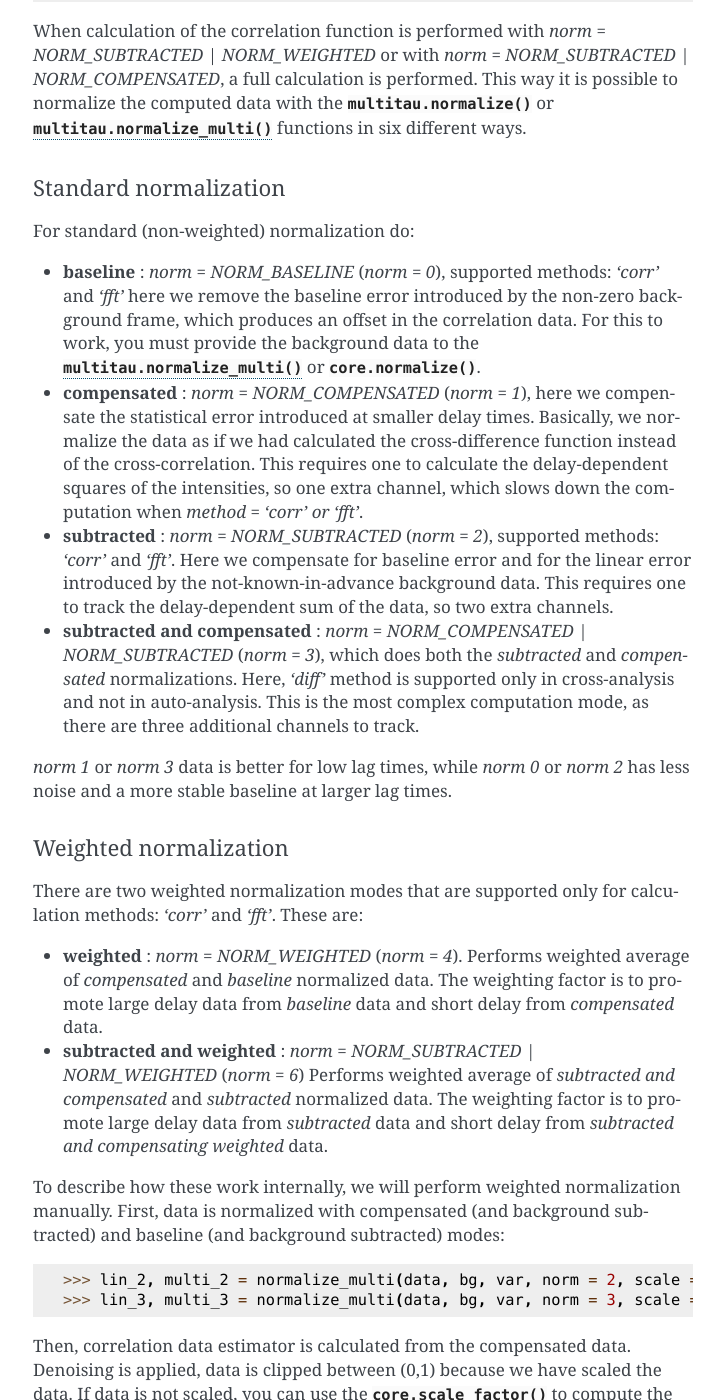
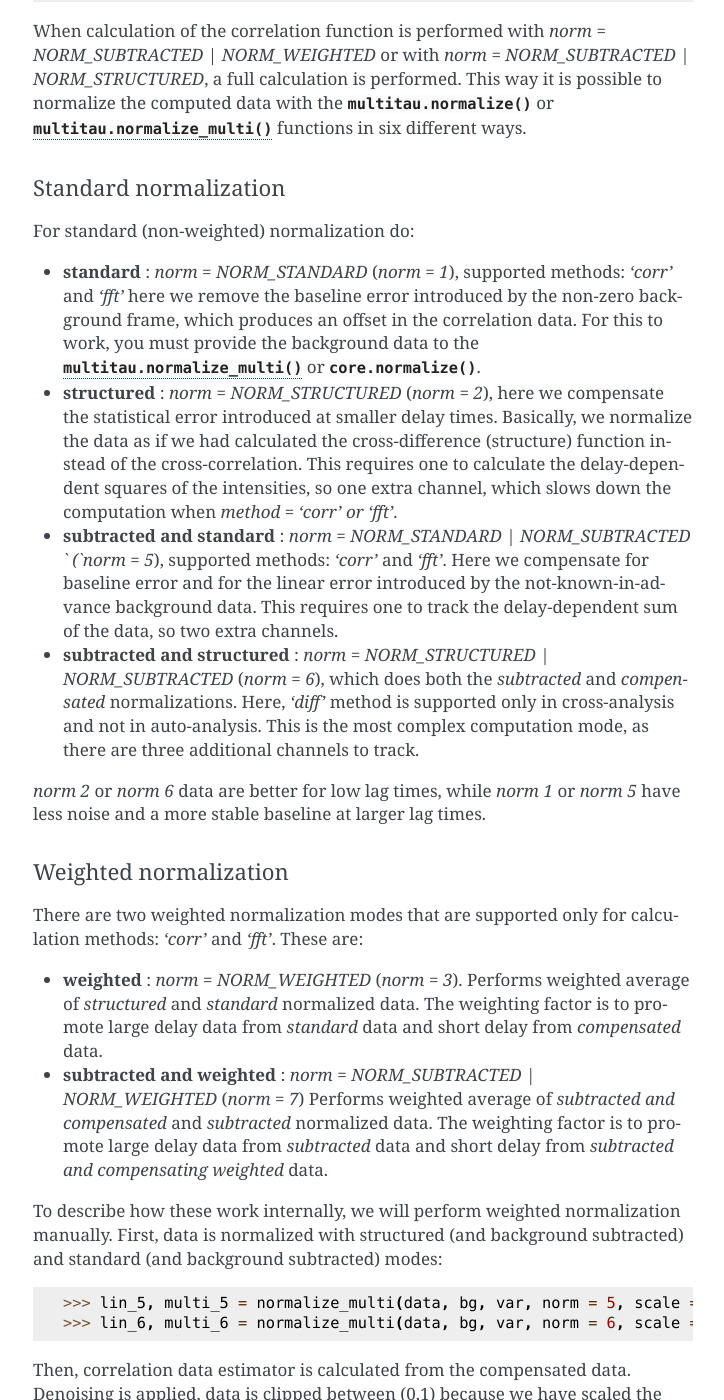
Before and after one commit to IJSComplexMatter/cddm, a Sphinx documentation site: the page built from doc/quickstart.rst, in a window 1280 px wide and 1400 px high, scrolled down 19101 px. Shown: the whole window, without its empty margins (387-1111 px from the left). Built offline with Sphinx 7.4.7, drawn with Linux system fonts in a browser that asks for light colours; the version number is read from the project's files by our own code; some of the changed text lies outside the part shown.

Commit message:
examples fix
... to reflect changes in normalization modes

```diff
--- a/doc/quickstart.rst
+++ b/doc/quickstart.rst
@@ -633,7 +633,7 @@ In the examples in this guide we were simulating Brownian motion of particles, s
 
    Results from the fitting of the cross-correlation function computed with :func:`.multitau.iccorr_multi` using subtract_background = False option. For this example, the *norm = 6* datapoint are closest to the theoretically predicted value shown in graph with the black line.
 
-As can be seen, normalization with *norm = 6* and *norm = 7* appears to work best with this data. *norm = 6* normalization mode is the default mode used in the normalization procedure. It is a weighted normalization mode that works best on most data. It is computationally most complex, and there may be times when you will use different normalizations. These are explained in the next section.
+As can be seen, normalization with *norm = 7* appears to work best with this data. *norm = 7* normalization mode is the default mode used in the normalization procedure. It is a weighted normalization mode that works best on most data. It is computationally most complex, and there may be times when you will use different normalizations. These are explained in the next section.
 
 .. _normalization:
 
@@ -662,9 +662,9 @@ By default, computation and normalization is performed using
 
 .. doctest::
 
-   >>> from cddm.core import NORM_COMPENSATED, NORM_SUBTRACTED, NORM_WEIGHTED, NORM_BASELINE
+   >>> from cddm.core import NORM_COMPENSATED, NORM_SUBTRACTED, NORM_WEIGHTED, NORM_STANDARD, NORM_STRUCTURED
    >>> norm = NORM_SUBTRACTED | NORM_WEIGHTED
-   >>> norm == 6
+   >>> norm == 7
    True
 
 There is a helper function, to build normalization flags:
@@ -673,42 +673,42 @@ There is a helper function, to build normalization flags:
 
    >>> from cddm.core import norm_flags
    >>> norm_flags(compensated = False, subtracted = True, weighted = True)
-   6
+   7
 
-When calculation of the correlation function is performed with `norm = NORM_SUBTRACTED | NORM_WEIGHTED` or with `norm = NORM_SUBTRACTED | NORM_COMPENSATED`, a full calculation is performed. This way it is possible to normalize the computed data with the :func:`.multitau.normalize` or :func:`.multitau.normalize_multi` functions in six different ways.
+When calculation of the correlation function is performed with `norm = NORM_SUBTRACTED | NORM_WEIGHTED` or with `norm = NORM_SUBTRACTED | NORM_STRUCTURED`, a full calculation is performed. This way it is possible to normalize the computed data with the :func:`.multitau.normalize` or :func:`.multitau.normalize_multi` functions in six different ways.
 
 Standard normalization
 ''''''''''''''''''''''
 For standard (non-weighted) normalization do:
 
-* **baseline** : `norm = NORM_BASELINE` (`norm = 0`), supported methods: `'corr'` and `'fft'` here we remove the baseline error introduced by the non-zero background frame, which produces an offset in the correlation data. For this to work, you must provide the background data to the :func:`.multitau.normalize_multi` or :func:`.core.normalize`.
-* **compensated** : `norm = NORM_COMPENSATED` (`norm = 1`), here we compensate the statistical error introduced at smaller delay times. Basically, we normalize the data as if we had calculated the cross-difference function instead of the cross-correlation. This requires one to calculate the delay-dependent squares of the intensities, so one extra channel, which slows down the computation when `method = 'corr' or 'fft'`.
-* **subtracted** : `norm = NORM_SUBTRACTED` (`norm = 2`), supported methods: `'corr'` and `'fft'`. Here we compensate for baseline error and for the linear error introduced by the not-known-in-advance background data. This requires one to track the delay-dependent sum of the data, so two extra channels.
-* **subtracted and compensated** : `norm = NORM_COMPENSATED | NORM_SUBTRACTED` (`norm = 3`), which does both the *subtracted* and *compensated* normalizations. Here, `'diff'` method is supported only in cross-analysis and not in auto-analysis. This is the most complex computation mode, as there are three additional channels to track.
+* **standard** : `norm = NORM_STANDARD` (`norm = 1`), supported methods: `'corr'` and `'fft'` here we remove the baseline error introduced by the non-zero background frame, which produces an offset in the correlation data. For this to work, you must provide the background data to the :func:`.multitau.normalize_multi` or :func:`.core.normalize`.
+* **structured** : `norm = NORM_STRUCTURED` (`norm = 2`), here we compensate the statistical error introduced at smaller delay times. Basically, we normalize the data as if we had calculated the cross-difference (structure) function instead of the cross-correlation. This requires one to calculate the delay-dependent squares of the intensities, so one extra channel, which slows down the computation when `method = 'corr' or 'fft'`.
+* **subtracted and standard** : `norm = NORM_STANDARD | NORM_SUBTRACTED ` (`norm = 5`), supported methods: `'corr'` and `'fft'`. Here we compensate for baseline error and for the linear error introduced by the not-known-in-advance background data. This requires one to track the delay-dependent sum of the data, so two extra channels.
+* **subtracted and structured** : `norm = NORM_STRUCTURED | NORM_SUBTRACTED` (`norm = 6`), which does both the *subtracted* and *compensated* normalizations. Here, `'diff'` method is supported only in cross-analysis and not in auto-analysis. This is the most complex computation mode, as there are three additional channels to track.
 
-`norm 1` or `norm 3` data is better for low lag times, while `norm 0` or `norm 2` has less noise and a more stable baseline at larger lag times.
+`norm 2` or `norm 6` data are better for low lag times, while `norm 1` or `norm 5` have less noise and a more stable baseline at larger lag times.
 
 Weighted normalization
 ''''''''''''''''''''''
 
 There are two weighted normalization modes that are supported only for calculation methods: `'corr'` and `'fft'`. These are:
 
-* **weighted** : `norm = NORM_WEIGHTED` (`norm = 4`). Performs weighted average of *compensated* and *baseline* normalized data. The weighting factor is to promote large delay data from *baseline* data and short delay from *compensated* data.
-* **subtracted and weighted** : `norm = NORM_SUBTRACTED | NORM_WEIGHTED` (`norm = 6`) Performs weighted average of *subtracted and compensated* and *subtracted* normalized data. The weighting factor is to promote large delay data from *subtracted* data and short delay from *subtracted and compensating weighted* data.
+* **weighted** : `norm = NORM_WEIGHTED` (`norm = 3`). Performs weighted average of *structured* and *standard* normalized data. The weighting factor is to promote large delay data from *standard* data and short delay from *compensated* data.
+* **subtracted and weighted** : `norm = NORM_SUBTRACTED | NORM_WEIGHTED` (`norm = 7`) Performs weighted average of *subtracted and compensated* and *subtracted* normalized data. The weighting factor is to promote large delay data from *subtracted* data and short delay from *subtracted and compensating weighted* data.
 
-To describe how these work internally, we will perform weighted normalization manually. First, data is normalized with compensated (and background subtracted) and baseline (and background subtracted) modes:
+To describe how these work internally, we will perform weighted normalization manually. First, data is normalized with structured (and background subtracted) and standard (and background subtracted) modes:
 
 .. doctest::
 
-   >>> lin_2, multi_2 = normalize_multi(data, bg, var, norm = 2, scale = True)
-   >>> lin_3, multi_3 = normalize_multi(data, bg, var, norm = 3, scale = True)
+   >>> lin_5, multi_5 = normalize_multi(data, bg, var, norm = 5, scale = True)
+   >>> lin_6, multi_6 = normalize_multi(data, bg, var, norm = 6, scale = True)
 
 Then, correlation data estimator is calculated from the compensated data. Denoising is applied, data is clipped between (0,1) because we have scaled the data. If data is not scaled, you can use the :func:`core.scale_factor` to compute the proper scaling factor. Data is shaped so that it is monotonously decreasing:
 
 .. doctest::
 
    >>> from cddm.avg import denoise, decreasing
-   >>> x,y = log_merge(lin_3, multi_3)
+   >>> x,y = log_merge(lin_6, multi_6)
    >>> y = denoise(decreasing(np.clip(denoise(y),0,1)))
 
 This way we have built a correlation data estimator that is then used to interpolate weighting array. For linear part of the data you can build this using.
@@ -716,37 +716,37 @@ This way we have built a correlation data estimator that is then used to interpo
 .. doctest::
 
    >>> from cddm.avg import weight_from_data, weighted_sum, log_interpolate
-   >>> x_new = np.arange(lin_3.shape[-1])
+   >>> x_new = np.arange(lin_6.shape[-1])
    >>> w = weight_from_data(y, pre_filter = False)
    >>> w = log_interpolate(x_new, x, w)
 
-Here we have used `pre_filter = False` option, because we have already filtered the data. With `pre_filter=True` same denoising is performed as in the example above. The calculated weight is for the baseline data (norm = 2). The weight for the compensated data is :math:`1 - w`. You can do the weighted sum:
+Here we have used `pre_filter = False` option, because we have already filtered the data. With `pre_filter=True` same denoising is performed as in the example above. The calculated weight is for the standard data (norm = 5). The weight for the structured data is :math:`1 - w`. You can do the weighted sum:
 
 .. doctest::
 
-   >>> lin = weighted_sum(lin_2,lin_3, w)
+   >>> lin = weighted_sum(lin_5,lin_6, w)
 
 For the multilevel part, the procedure is the same, except that the x coordinates for the interpolator are different. There is a helper function to build the x coordinates of the multilevel data:
 
 .. doctest::
 
    >>> from cddm.multitau import t_multilevel
-   >>> x_new = t_multilevel(multi_3.shape, period = 32)
+   >>> x_new = t_multilevel(multi_6.shape, period = 32)
    >>> w = weight_from_data(y, pre_filter = False)
    >>> w = log_interpolate(x_new, x, w)
-   >>> multi = weighted_sum(multi_2,multi_3, w)
+   >>> multi = weighted_sum(multi_5,multi_6, w)
 
-for details, see source code in the example below. The weights `w`and `1 - w` are for norm = 2 and norm = 3 data, respectively.
+for details, see source code in the example below. The weights `w`and `1 - w` are for norm = 5 and norm = 6 data, respectively.
 
 .. plot:: examples/plots/plot_cross_correlate_weighted.py
 
-    Demonstrates how to perform weighted sum of norm = 2 and norm = 3 data. First, norm 3 data is taken as a first estimator, data is denoised and weights are calculated and a weighted sum of norm 3 and norm 2 data is performed.
+    Demonstrates how to perform weighted sum of norm = 6 and norm = 6 data. First, norm 6 data is taken as a first estimator, data is denoised and weights are calculated and a weighted sum of norm 6 and norm 5 data is performed.
 
-Note that for the calculation of the correlation data with e.g. :func:`.multitau.ccorr_multi`, `norm = NORM_SUBTRACTED | NORM_WEIGHTED` (`norm = 6`) is identical to `norm = NORM_SUBTRACTED | NORM_COMPENSATED` (`norm = 3`), and `norm = NORM_WEIGHTED` (`norm = 4`) is identical to `norm = NORM_COMPENSATED` (`norm = 1`). In the normalization, the results are different, as shown in graphs below.
+Note that for the calculation of the correlation data with e.g. :func:`.multitau.ccorr_multi`, `norm = NORM_SUBTRACTED | NORM_WEIGHTED` (`norm = 6`) is identical to `norm = NORM_SUBTRACTED | NORM_STRUCTURED` (`norm = 5`), and `norm = NORM_WEIGHTED` (`norm = 3`) is identical to `norm = NORM_STRUCTURED` (`norm = 2`). In the normalization, the results are different, as shown in graphs below.
 
 .. note ::
 
-   :data:`.core.NORM_COMPENSATED` flag is ignored when working with weighted normalization. Therefore, `norm = 5` is identical to `norm = 4`, and `norm = 7` is identical to `norm = 6`. This might change in the future.
+   :data:`.core.NORM_WEIGHTED` is a shorthand for :data:`NORM_STANDARD|NORM_STRUCTURED`
 
 Instead of manually calculating the weights, you can use the `norm` argument and pass it to the normalize functions, like:
 
```
Also changed, not shown: other parts of doc/quickstart.rst (+1 -1 lines), 7 other files.
